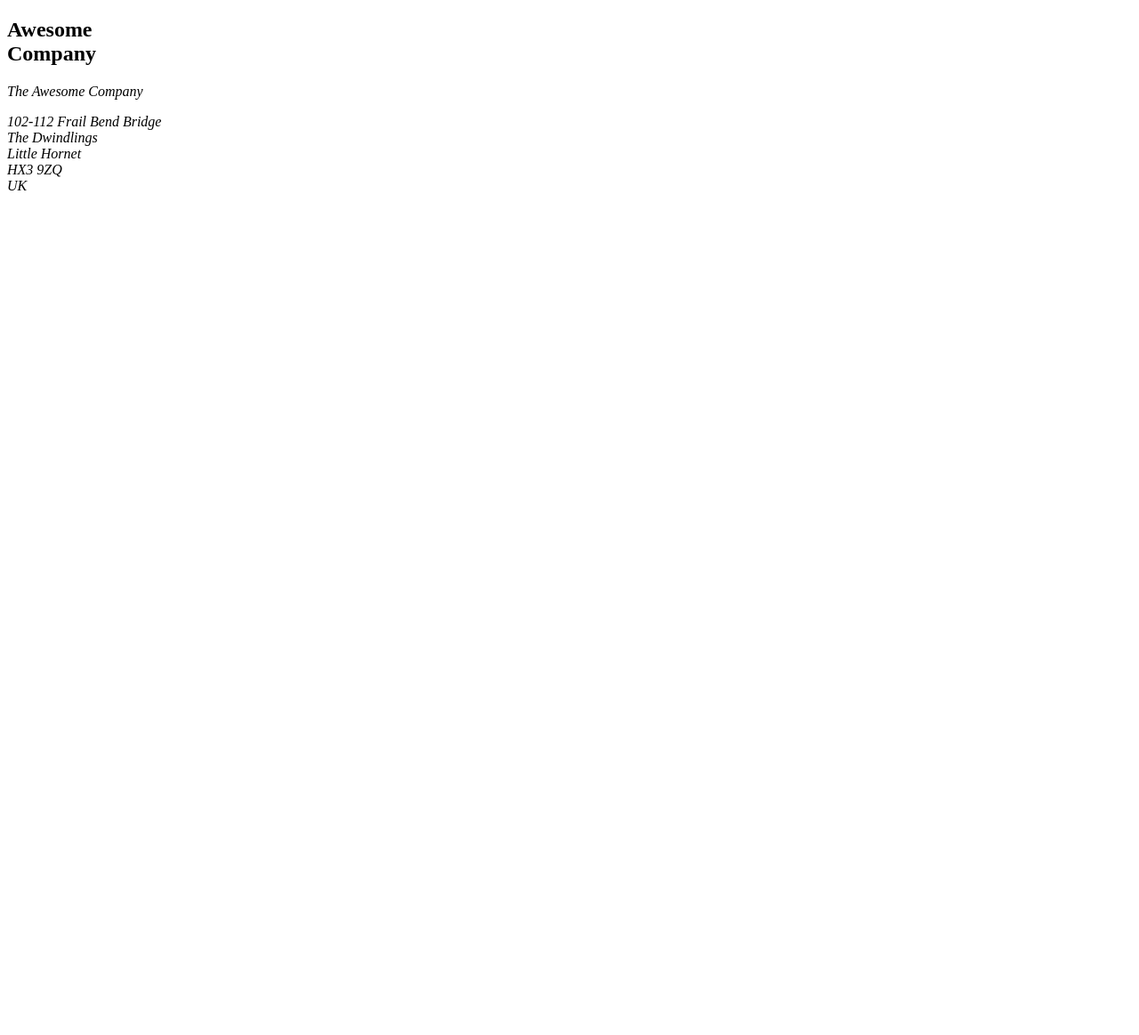
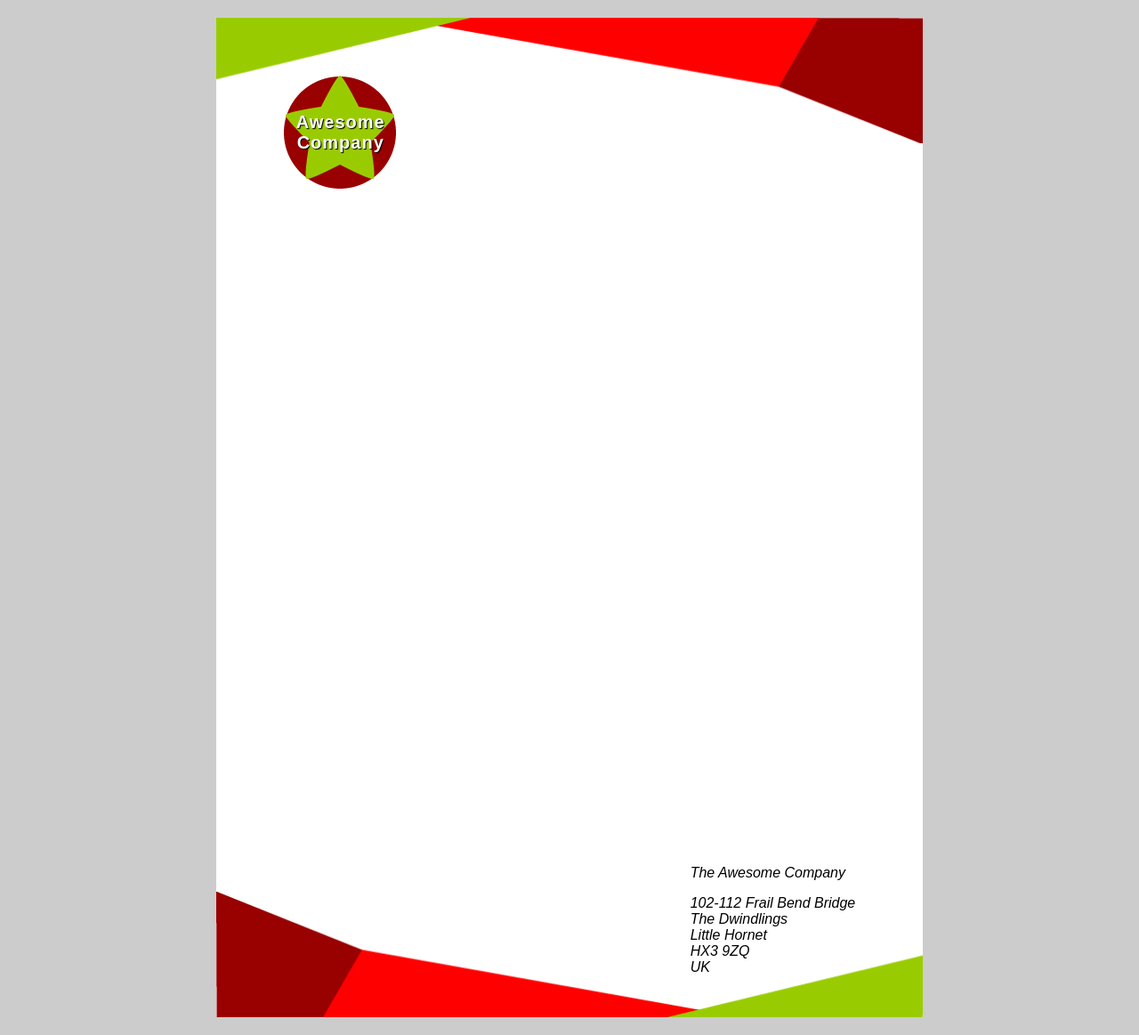
Before and after one commit to pesto-students/exercise-day-10, a plain HTML site: page css-exercises/letterheaded-paper-start/index.html in a window 1280 px wide. Shown: the whole page at 89% size. Before the commit the page ends 800 px from the top, so only its background shows below. Drawn offline with Linux system fonts and the light colour scheme.

Commit message:
Fixed letterhead-paper

```diff
--- a/css-exercises/letterheaded-paper-start/index.html
+++ b/css-exercises/letterheaded-paper-start/index.html
@@ -1,23 +1,33 @@
 <!DOCTYPE html>
 <html>
+
 <head>
   <meta charset="utf-8">
   <title>Fancy letterheaded paper</title>
 
+  <link rel="stylesheet" href="./style.css" />
 </head>
+
 <body>
 
   <article>
-      <h1>Awesome<br>Company</h1>
+    <h1>Awesome
+      <br>Company</h1>
+    <img id="logo" src="./logo.png" />
 
     <address>
       <p>The Awesome Company</p>
-        <p>102-112 Frail Bend Bridge<br>
-        The Dwindlings<br>
-        Little Hornet<br>
-        HX3 9ZQ<br>
-        UK</p>
+      <p>102-112 Frail Bend Bridge
+        <br> The Dwindlings
+        <br> Little Hornet
+        <br> HX3 9ZQ
+        <br> UK
+      </p>
     </address>
+
+    <img class="stretch-width top" src="top-image.png" />
+    <img class="stretch-width bottom" src="bottom-image.png" />
   </article>
 </body>
+
 </html>
--- a/css-exercises/letterheaded-paper-start/style.css
+++ b/css-exercises/letterheaded-paper-start/style.css
@@ -39,3 +39,31 @@ h1 {
 }
 
 /* Your CSS below here */
+article {
+  background-color: white;
+}
+
+article h1 {
+  z-index: 2;
+}
+
+#logo {
+  position: relative;
+  top: 65px;
+  left: 75px;
+}
+
+img.stretch-width {
+  position: absolute;
+  width: 100%;
+}
+
+img.stretch-width.top {
+  left: 0;
+  top: 0;
+}
+
+img.stretch-width.bottom {
+  left: 0;
+  bottom: 0;
+}
```
Lines whose indentation alone changed are shown as unchanged.
